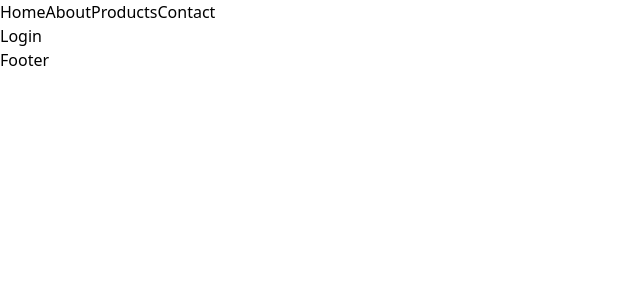
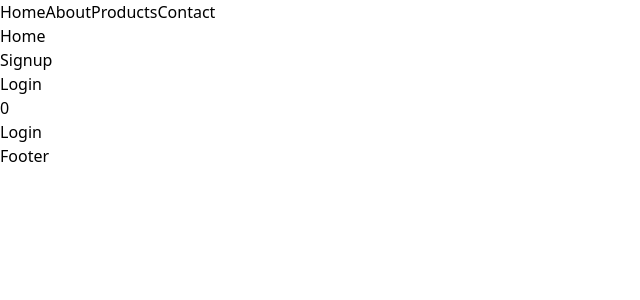
Before and after one commit to abbas-roholamin/journey, a Next.js app in the folder 09-nextjs/: page /login in a window 1280 px wide. Shown: the top 300 px of the page, without its empty margins (0-640 px from the left). Built offline with nearby package versions, Linux system fonts and the light colour scheme.

Commit message:
feat(Nextjs): Work with Templates

```diff
--- /dev/null
+++ b/09-nextjs/src/app/(auth)/template.tsx
@@ -0,0 +1,31 @@
+"use client";
+
+import Link from "next/link";
+import { useState } from "react";
+
+function Template({ children }: { children: React.ReactNode }) {
+  const [count, setCount] = useState(0);
+  return (
+    <div>
+      <ul className="space-x-4 flex items-center ">
+        <li>
+          <Link href="/">Home</Link>
+        </li>
+        <li>
+          <Link href="/signup">Signup</Link>
+        </li>
+        <li>
+          <Link href="/login">Login</Link>
+        </li>
+      </ul>
+      <input
+        type="text"
+        onChange={(e) => setCount(+e.target.value)}
+        value={count}
+      />
+      {children}
+    </div>
+  );
+}
+
+export default Template;
```
